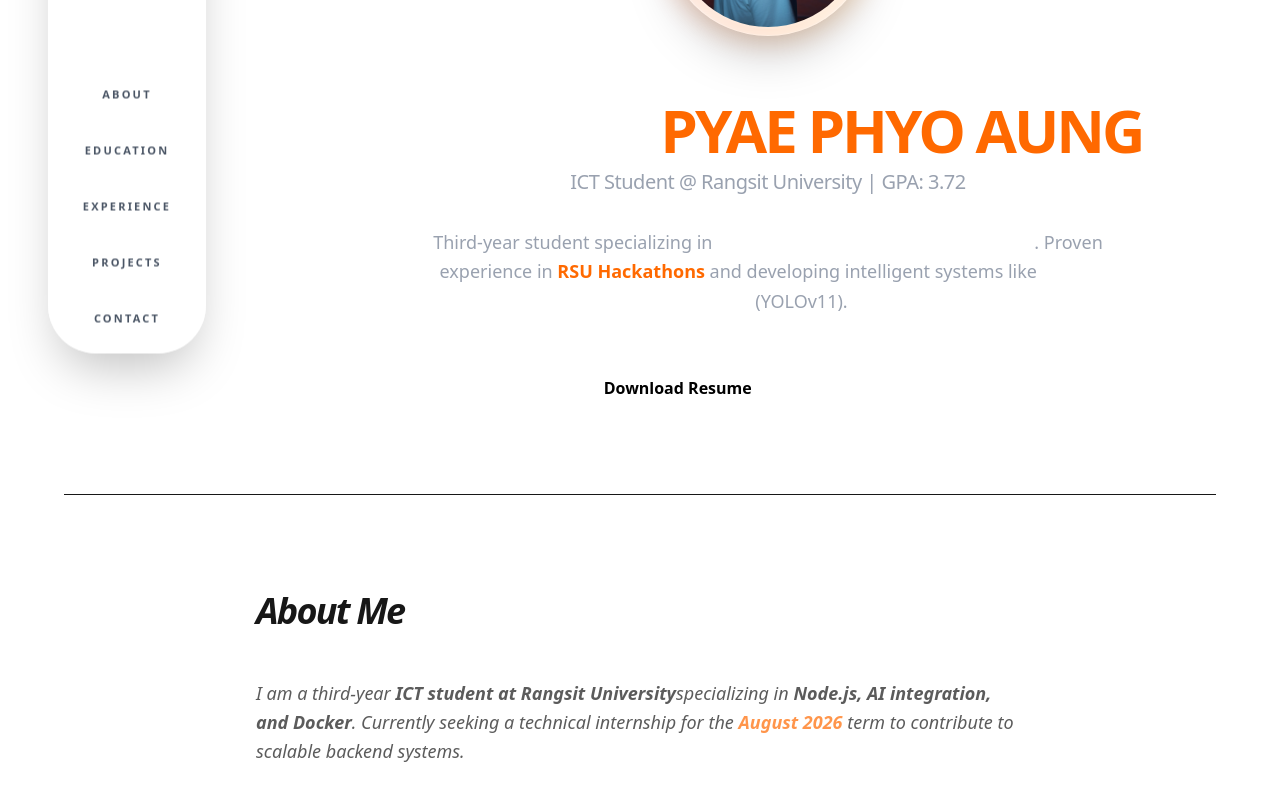
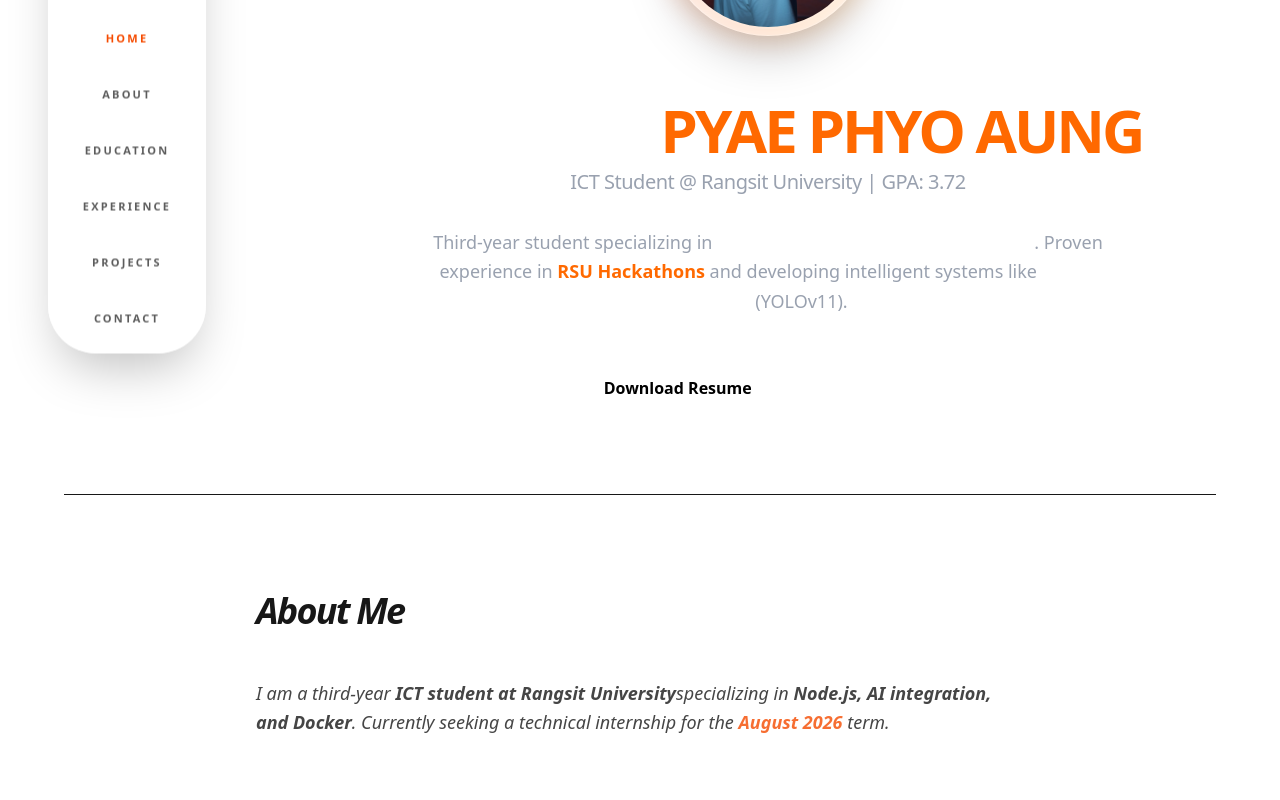
Before and after one commit to cherithbee/my-portfolio, a Next.js app: page / in a window 1280 px wide. Shown: the part 300-1100 px from the top of the page. Built offline with nearby package versions, Linux system fonts and the light colour scheme.

Commit message:
fix: explicit opacity for light mode visibility in page.tsx

```diff
--- a/app/globals.css
+++ b/app/globals.css
@@ -6,7 +6,7 @@
 @layer base {
   :root {
     --background: #ffffff;
-    --foreground: #171717; /* Solid Black/Dark Gray */
+    --foreground: #171717;
     --card: #f9f9f9;
     --border: #e5e5e5;
     scroll-behavior: smooth !important;
@@ -14,7 +14,7 @@
 
   .dark {
     --background: #0a0a0a;
-    --foreground: #ffffff; /* Solid White */
+    --foreground: #ffffff;
     --card: #141414;
     --border: #262626;
   }
@@ -24,21 +24,25 @@
 html {
   scroll-behavior: smooth !important;
   height: -webkit-fill-available;
+  /* Fixes rubber-banding on mobile */
   overflow-x: hidden;
 }
 
 body {
   background-color: var(--background);
-  color: var(--foreground); /* Forces the whole body to use the variable */
+  color: var(--foreground);
   transition: background-color 0.5s ease, color 0.5s ease;
   text-rendering: optimizeLegibility;
   -webkit-font-smoothing: antialiased;
   min-height: 100vh;
+  min-height: -webkit-fill-available;
+  /* Prevents horizontal layout shifts */
   overflow-x: hidden;
 }
 
 /* 2. Section Anchors */
 section {
+  /* This ensures that when you click a link, the heading isn't covered by the nav */
   scroll-margin-top: 100px;
 }
 
@@ -51,9 +55,10 @@ section {
   scrollbar-width: none;
 }
 
-/* 4. Animation Optimization */
+/* 4. Animation Optimization (THE FIX FOR THE JUMPING) */
 .will-change-transform {
   will-change: transform;
+  /* Forces the browser to use the GPU for the orange pill */
   transform: translateZ(0);
   backface-visibility: hidden;
   perspective: 1000px;
@@ -65,20 +70,13 @@ section {
   backdrop-filter: blur(20px) saturate(180%) !important;
 }
 
-/* THE CRITICAL FIX: Ensure all text inherits the variable color */
-* {
-  /* Added 'color' to the transition list so it doesn't stay white */
-  transition: background-color 0.3s ease, border-color 0.3s ease, color 0.3s ease !important;
+/* Optional: Add a subtle shine to the glass */
+.dark .backdrop-blur-2xl {
+  background-color: rgba(0, 0, 0, 0.4);
+  border: 1px solid rgba(255, 255, 255, 0.1);
 }
 
-/* This forces text with opacity classes (like text-foreground/70)
-   to actually use the dark color in light mode */
-.text-foreground,
-[class*="text-foreground/"] {
-  color: var(--foreground) !important;
+/* Prevents text from flickering during the theme transition */
+* {
+  transition: background-color 0.3s ease, border-color 0.3s ease;
 }
-
-/* Optional: Subtle opacity for muted text while maintaining visibility */
-[class*="text-foreground/70"] { opacity: 0.7; }
-[class*="text-foreground/60"] { opacity: 0.6; }
-[class*="text-foreground/50"] { opacity: 0.5; }
--- a/app/page.tsx
+++ b/app/page.tsx
@@ -37,11 +37,12 @@ export default function Home() {
           <h2 className="text-4xl font-bold tracking-tighter text-foreground italic">About Me</h2>
           <div className="h-[1px] flex-1 bg-foreground/10"></div>
         </div>
-        <div className="text-foreground/70 text-lg max-w-3xl leading-relaxed italic">
+        {/* CHANGED text-foreground/70 TO text-foreground + opacity-80 FOR VISIBILITY */}
+        <div className="text-foreground opacity-80 text-lg max-w-3xl leading-relaxed italic">
           <p>
-            I am a third-year <span className="text-foreground font-semibold">ICT student at Rangsit University</span>
-            specializing in <span className="text-foreground font-semibold">Node.js, AI integration, and Docker</span>.
-            Currently seeking a technical internship for the <span className="text-orange-500 font-bold">August 2026</span> term to contribute to scalable backend systems.
+            I am a third-year <span className="text-foreground font-extrabold">ICT student at Rangsit University</span>
+            specializing in <span className="text-foreground font-extrabold">Node.js, AI integration, and Docker</span>.
+            Currently seeking a technical internship for the <span className="text-orange-600 dark:text-orange-500 font-black">August 2026</span> term.
           </p>
         </div>
       </section>
--- a/components/Navbar.tsx
+++ b/components/Navbar.tsx
@@ -98,28 +98,22 @@ const movePill = (index: number, speed: 'fast' | 'slow' = 'slow') => {
     <button
       key={link.name}
       onClick={() => {
-                  // 1. LOCK the observer so it doesn't jump
         isManualScrolling.current = true;
-
         const element = document.getElementById(id);
         if (element) element.scrollIntoView({ behavior: 'smooth' });
-
         setActiveSection(id);
-                  movePill(index, 'fast'); // High speed for clicks
-
-                  // 2. UNLOCK the observer after the animation finishes
-                  setTimeout(() => {
-                    isManualScrolling.current = false;
-                  }, 800);
+        movePill(index, 'fast');
+        setTimeout(() => { isManualScrolling.current = false; }, 800);
       }}
+      /* UPDATE THIS CLASSNAME BELOW */
       className={`relative px-4 md:px-6 py-3 md:py-4 text-[10px] md:text-[11px]
         h-[40px] md:h-[52px] flex items-center justify-center uppercase
-  tracking-[0.2em] font-bold z-10 text-center
-  /* FIXED WIDTH FOR PERFECT MATH */
-  w-[100px] md:w-[140px]
+        tracking-[0.2em] font-bold z-10 text-center w-[100px] md:w-[140px]
         shrink-0 outline-none transition-all duration-300
-  hover:scale-110 active:scale-95 ${
-    activeSection === id ? 'text-white' : 'text-gray-600 dark:text-gray-400'
+        hover:scale-110 active:scale-95
+        ${activeSection === id
+          ? 'text-orange-600 dark:text-orange-500' // Orange when selected
+          : 'text-foreground opacity-70 dark:opacity-40' // Black in Light, Gray in Dark
         }`}
     >
       {link.name}
```
Lines whose indentation alone changed are shown as unchanged.
